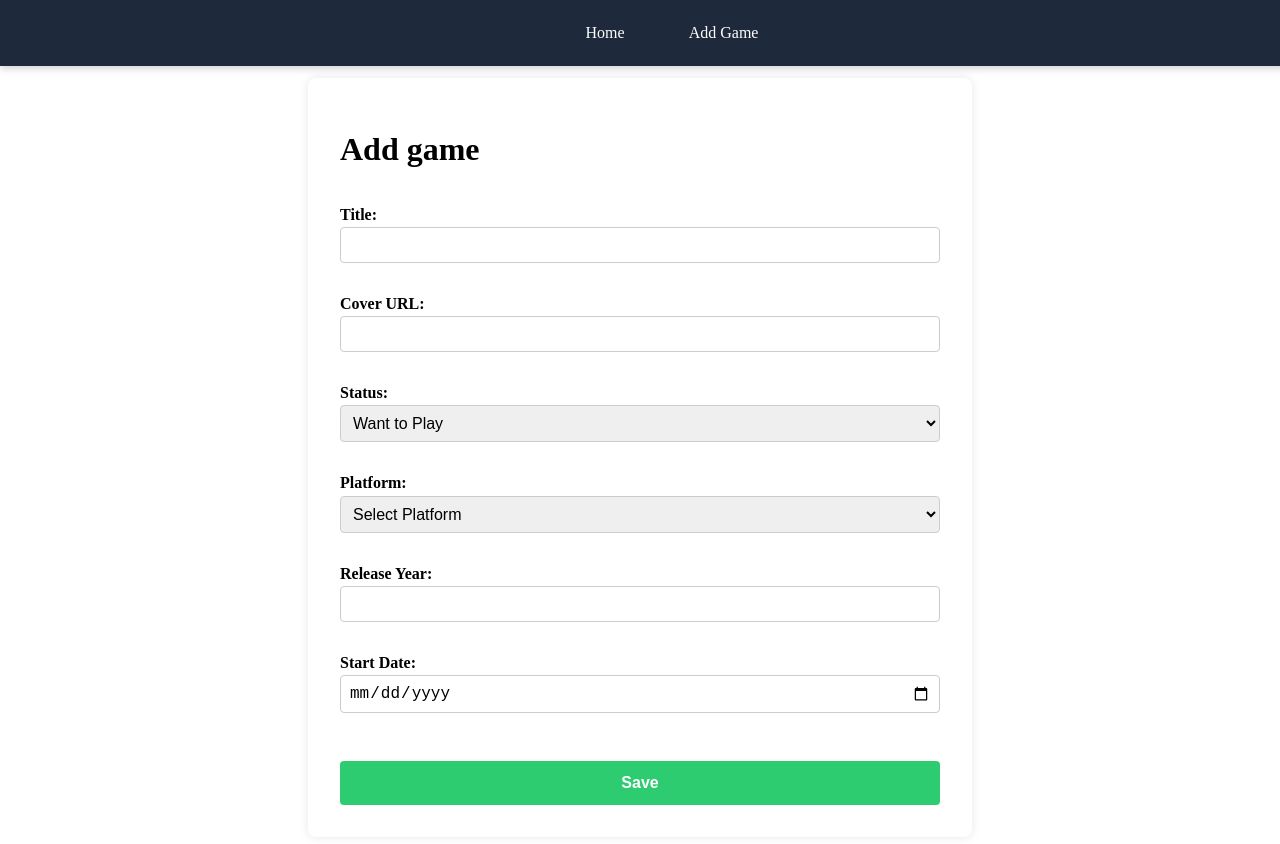
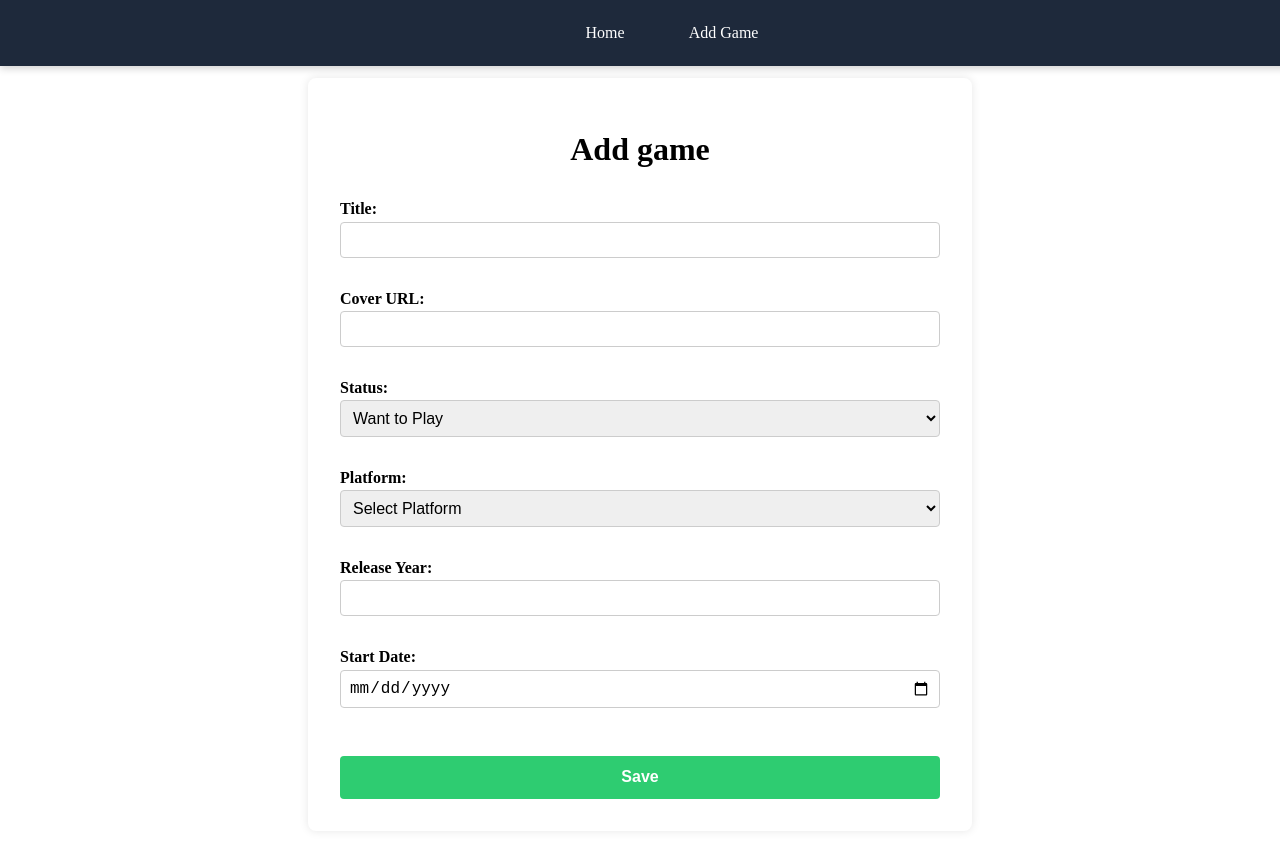
Before and after one commit to prisfalcao/gameshelf, a React (Create React App) app: page /add in a window 1280 px wide. Built offline with nearby package versions, Linux system fonts and the light colour scheme.

Commit message:
updated modal and addgame title

```diff
--- a/src/pages/AddGame/AddGame.scss
+++ b/src/pages/AddGame/AddGame.scss
@@ -5,6 +5,11 @@
   padding: 2rem;
   border-radius: 8px;
   box-shadow: 0 0 10px rgba(0, 0, 0, 0.1);
+
+  h1 {
+    text-align: center;
+    margin-bottom: 1rem;
+  }
 
   form {
     display: flex;
--- a/src/pages/GameDetails/GameDetails.jsx
+++ b/src/pages/GameDetails/GameDetails.jsx
@@ -15,6 +15,8 @@ const GameDetails = () => {
   const [showSuccess, setShowSuccess] = useState(false);
   const [showDeleteConfirm, setShowDeleteConfirm] = useState(false);
   const [showErrorModal, setShowErrorModal] = useState(false);
+  const [showSuccessModal, setShowSuccessModal] = useState(false);
+
 
   useEffect(() => {
     const foundGame = getGameById(id);
@@ -66,7 +68,7 @@ const GameDetails = () => {
     const updatedGame = getGameById(id);
     setGame(updatedGame);
     setIsEditing(false);
-    setShowSuccess(true);
+    setShowSuccessModal(true);
     setTimeout(() => setShowSuccess(false), 2000);
   };
 
@@ -81,7 +83,14 @@ const GameDetails = () => {
     <div className="game-details-container">
       <h1>Game details</h1>
 
-      {showSuccess && <p className="success-message">Game updated successfully!</p>}
+      {showSuccessModal && (
+        <Modal
+          type="success"
+          message="Game updated successfully!"
+          onConfirm={() => setShowSuccessModal(false)}
+        />
+      )}
+
 
       {!isEditing ? (
         <div className="game-card">
```
